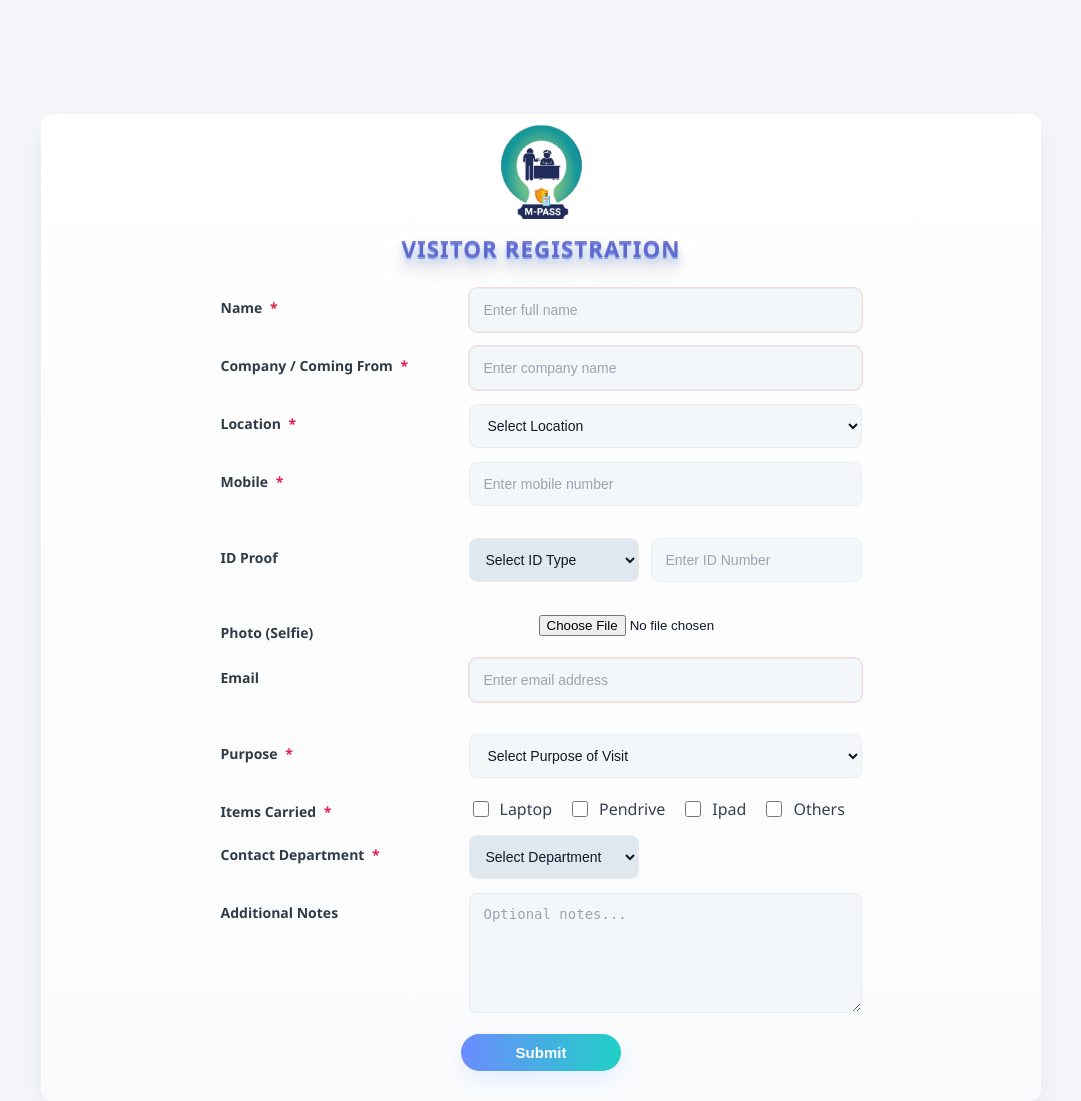
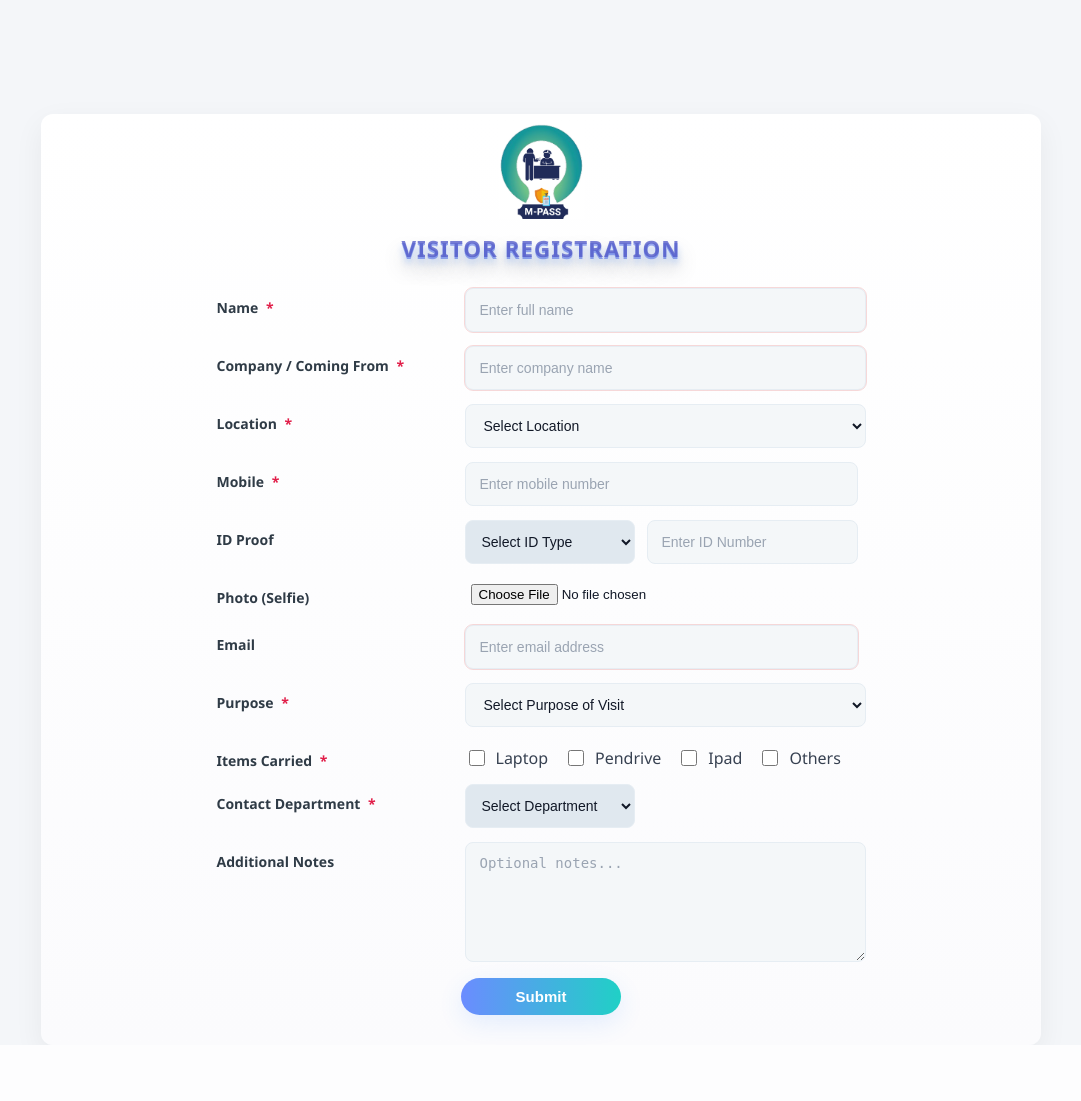
Before and after one commit to Deepak-Muvvala-Magnasoft/Base, a Flask app: page /visitor in a window 1280 px wide. Shown: the whole page, without its empty margins (99-1180 px from the left). After the commit the page ends 1045 px from the top, so only its background shows below. Run offline with Flask 3, Linux system fonts and the light colour scheme; parts of the project's set-up code (start-up, migrations or seed data) failed here and were passed over.

Commit message:
selfie fix

```diff
--- a/app.py
+++ b/app.py
@@ -1129,6 +1129,7 @@ def get_users():
 
 
 @app.route("/visitors")
+@login_required_strict
 def visitors_list():
     import json as _json
     all_visitors = Visitor.query.order_by(Visitor.created_at.desc()).all()
--- a/static/css/visitor_form.css
+++ b/static/css/visitor_form.css
@@ -471,7 +471,18 @@ input:invalid {
     z-index: 1050;
     display: none;
 }
-
+/* add to static/css/visitor_form.css */
+.col-field {
+  display: flex;
+  justify-content: flex-start;
+  align-items: center;
+  gap: 8px;
+}
+.col-field input[type="file"]#photo {
+  margin-left: 0;
+  padding: 6px;
+  transform: none;
+}
 /* responsive */
 @media (max-width: 880px) {
     .form-grid {
```
Also changed, not shown: templates/visitors_list.html (+0 -8 lines).
